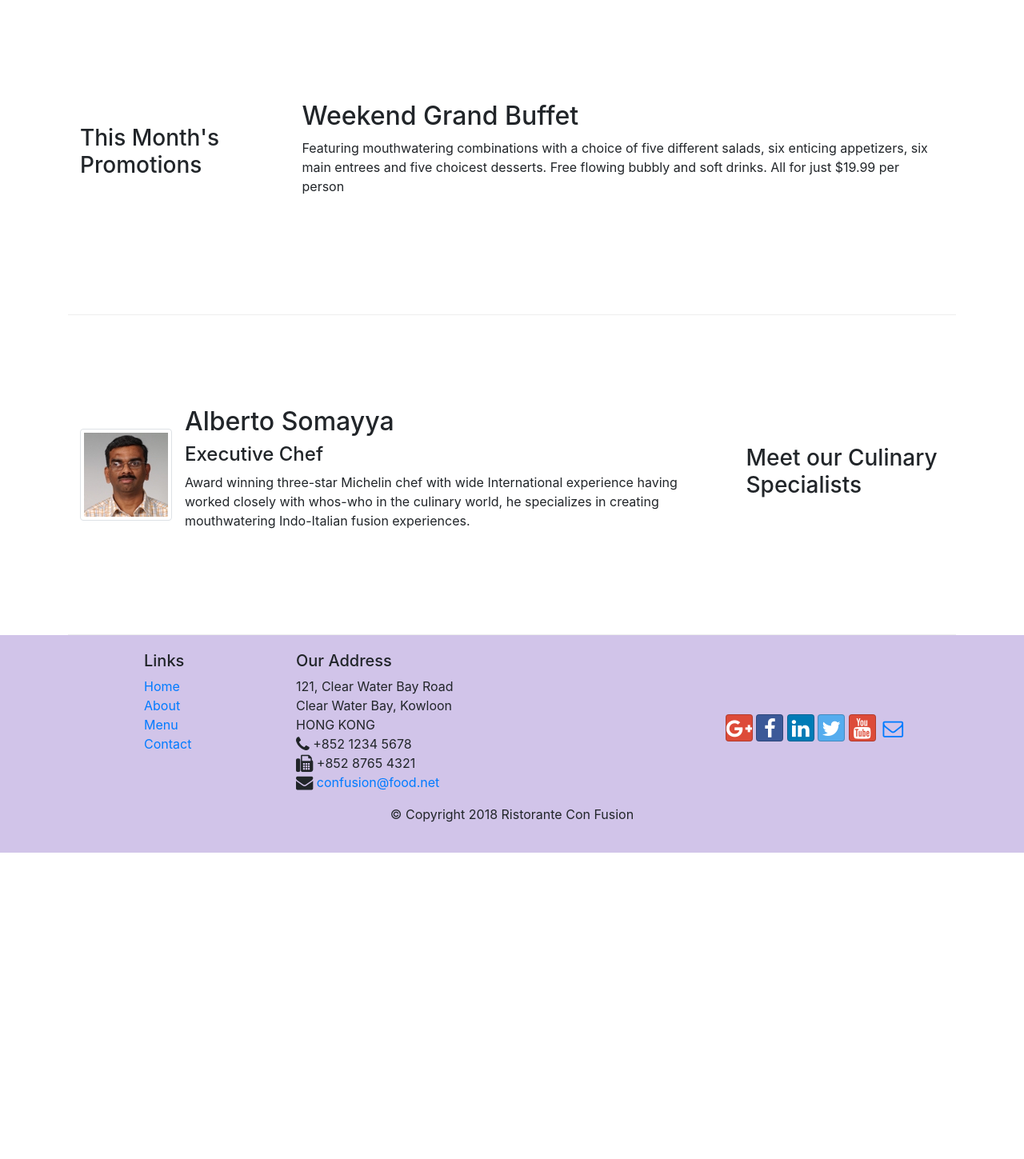
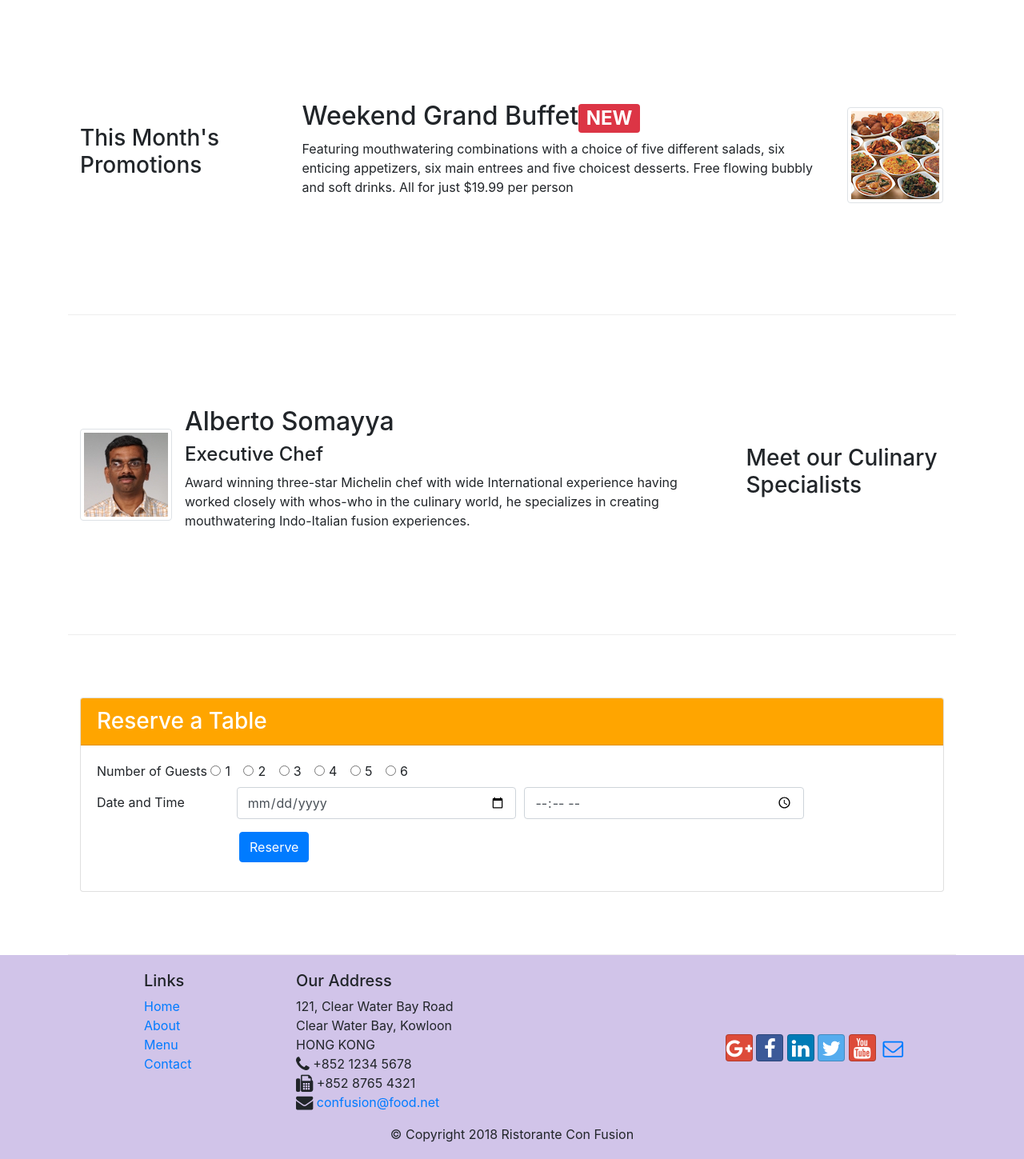
Before and after one commit to i-amritpal/Bootstrap4, a website: page index.html in a window 1280 px wide. Shown: the part 740-2189 px from the top of the page at 80% size. Before the commit the page ends 1806 px from the top, so only its background shows below. Drawn offline with nearby package versions, Linux system fonts and the light colour scheme.

Commit message:
Reservation

```diff
--- a/index.html
+++ b/index.html
@@ -1,17 +1,28 @@
 <!DOCTYPE html>
 <html lang="en">
-
   <head>
     <!-- Required meta tags always come first -->
-      <meta charset="utf-8">
-      <meta name="viewport" content="width=device-width, initial-scale=1, shrink-to-fit=no">
-      <meta http-equiv="x-ua-compatible" content="ie=edge">
+    <meta charset="utf-8" />
+    <meta
+      name="viewport"
+      content="width=device-width, initial-scale=1, shrink-to-fit=no"
+    />
+    <meta http-equiv="x-ua-compatible" content="ie=edge" />
 
     <!-- Bootstrap CSS -->
-      <link rel="stylesheet" href="node_modules/bootstrap/dist/css/bootstrap.min.css">
-      <link rel="stylesheet" href="node_modules/font-awesome/css/font-awesome.css">
-      <link rel="stylesheet" href="node_modules/bootstrap-social/bootstrap-social.css">
-      <link rel="stylesheet" href="css/styles.css">
+    <link
+      rel="stylesheet"
+      href="node_modules/bootstrap/dist/css/bootstrap.min.css"
+    />
+    <link
+      rel="stylesheet"
+      href="node_modules/font-awesome/css/font-awesome.css"
+    />
+    <link
+      rel="stylesheet"
+      href="node_modules/bootstrap-social/bootstrap-social.css"
+    />
+    <link rel="stylesheet" href="css/styles.css" />
 
     <title>Ristorante Con Fusion</title>
   </head>
@@ -19,16 +30,39 @@
   <body>
     <nav class="navbar navbar-dark navbar-expand-sm fixed-top">
       <div class="container">
-            <button class="navbar-toggler" type="button" data-toggle="collapse" data-target="#Navbar">
+        <button
+          class="navbar-toggler"
+          type="button"
+          data-toggle="collapse"
+          data-target="#Navbar"
+        >
           <span class="navbar-toggler-icon"></span>
         </button>
-            <a class="navbar-brand mr-auto" href="./index.html"><img src="img/logo.png" height="30" width="41"></a>
+        <a class="navbar-brand mr-auto" href="./index.html"
+          ><img src="img/logo.png" height="30" width="41"
+        /></a>
         <div class="collapse navbar-collapse mr-auto" id="Navbar">
           <ul class="navbar-nav mr-auto">
-                    <li class="nav-item active"><a class="nav-link" href="#"><span class="fa fa-home fa-lg"></span> Home</a></li>
-                    <li class="nav-item"><a class="nav-link" href="./aboutus.html"><span class="fa fa-info fa-lg"></span> About</a></li>
-                    <li class="nav-item"><a class="nav-link" href="#"><span class="fa fa-list fa-lg"></span> Menu</a></li>
-                    <li class="nav-item"><a class="nav-link" href="./contactus.html"><span class="fa fa-address-card fa-lg"></span> Contact</a></li>
+            <li class="nav-item active">
+              <a class="nav-link" href="#"
+                ><span class="fa fa-home fa-lg"></span> Home</a
+              >
+            </li>
+            <li class="nav-item">
+              <a class="nav-link" href="./aboutus.html"
+                ><span class="fa fa-info fa-lg"></span> About</a
+              >
+            </li>
+            <li class="nav-item">
+              <a class="nav-link" href="#"
+                ><span class="fa fa-list fa-lg"></span> Menu</a
+              >
+            </li>
+            <li class="nav-item">
+              <a class="nav-link" href="./contactus.html"
+                ><span class="fa fa-address-card fa-lg"></span> Contact</a
+              >
+            </li>
           </ul>
         </div>
       </div>
@@ -39,41 +73,70 @@
         <div class="row row-header">
           <div class="col-12 col-sm-6">
             <h1>Ristorante con Fusion</h1>
-                    <p>We take inspiration from the World's best cuisines, and create a unique fusion experience. Our lipsmacking creations will tickle your culinary senses!</p>
+            <p>
+              We take inspiration from the World's best cuisines, and create a
+              unique fusion experience. Our lipsmacking creations will tickle
+              your culinary senses!
+            </p>
           </div>
           <div class="col-12 col-sm align-self-center">
-                    <img src="img/logo.png" class="img-fluid">
+            <img src="img/logo.png" class="img-fluid" />
           </div>
+            <div class="align-self-center">
+                <a href="#jumpTarget"><button class="btn btn-primary" style="background-color: orange;">Reserve Table</button></a>
+            </div>
+
         </div>
       </div>
     </header>
 
-    <div class ='container'>
+    <div class="container">
       <div class="row row-content align-items-center">
         <div class="col-12 col-sm-4 order-sm-last col-md-3">
           <h3>Our Lipsmacking Culinary Creations</h3>
         </div>
         <div class="col col-sm order-sm-first col-md">
           <div class="media">
-                    <img class="d-flex mr-3 img-thumbnail align-self-center" src="img/uthappizza.png" alt="uthappizza">
+            <img
+              class="d-flex mr-3 img-thumbnail align-self-center"
+              src="img/uthappizza.png"
+              alt="uthappizza"
+            />
             <div class="media-body">
-                        <h2 class="md-0">Uthappizza<span class="badge badge-danger">HOT</span> <span class="badge badge-pill badge-secondary">$4.99</span></h2>
-                        <p>A unique combination of Indian Uthappam (pancake) and Italian pizza, topped with Cerignola olives, ripe vine cherry tomatoes, Vidalia onion, Guntur chillies and Buffalo Paneer.</p>
-
+              <h2 class="md-0">
+                Uthappizza<span class="badge badge-danger">HOT</span>
+                <span class="badge badge-pill badge-secondary">$4.99</span>
+              </h2>
+              <p>
+                A unique combination of Indian Uthappam (pancake) and Italian
+                pizza, topped with Cerignola olives, ripe vine cherry tomatoes,
+                Vidalia onion, Guntur chillies and Buffalo Paneer.
+              </p>
             </div>
           </div>
         </div>
       </div>
-
 
       <div class="row row-content align-items-center">
         <div class="col-12 col-sm-4 col-md-3">
           <h3>This Month's Promotions</h3>
         </div>
         <div class="col col-sm col-md">
-                <h2>Weekend Grand Buffet</h2>
-                <p>Featuring mouthwatering combinations with a choice of five different salads, six enticing appetizers, six main entrees and five choicest desserts. Free flowing bubbly and soft drinks. All for just $19.99 per person </p>
+          <h2>
+            Weekend Grand Buffet<span class="badge badge-danger">NEW</span>
+          </h2>
+          <p>
+            Featuring mouthwatering combinations with a choice of five different
+            salads, six enticing appetizers, six main entrees and five choicest
+            desserts. Free flowing bubbly and soft drinks. All for just $19.99
+            per person
+          </p>
         </div>
+        <img
+          class="d-flex mr-3 img-thumbnail align-self-center"
+          src="img/buffet.png"
+          alt="buffet"
+        />
       </div>
 
       <div class="row row-content align-items-center">
@@ -81,23 +144,140 @@
           <h3>Meet our Culinary Specialists</h3>
         </div>
         <div class="col col-sm order-sm-first col-md">
-
-
           <div class="media">
-                    <img class="d-flex mr-3 img-thumbnail align-self-center" src="img/alberto.png" alt="alberto">
+            <img
+              class="d-flex mr-3 img-thumbnail align-self-center"
+              src="img/alberto.png"
+              alt="alberto"
+            />
             <div class="media-body">
-
-
               <h2 class="mt-0">Alberto Somayya</h2>
               <h4>Executive Chef</h4>
-                        <p class="d-none d-sm-block">Award winning three-star Michelin chef with wide International experience having worked closely with whos-who in the culinary world, he specializes in creating mouthwatering Indo-Italian fusion experiences. </p>
-
-
+              <p class="d-none d-sm-block">
+                Award winning three-star Michelin chef with wide International
+                experience having worked closely with whos-who in the culinary
+                world, he specializes in creating mouthwatering Indo-Italian
+                fusion experiences.
+              </p>
+            </div>
+          </div>
         </div>
       </div>
 
+      <div class="row row-content">
+        <div class="col-sm col-8 align-self-center">
+          <div class="card">
+            <h3 class="card-header text-white" id="jumpTarget" style="background-color: orange">Reserve a Table</h3>
+            <div class="card-body">
+              <form>
+                <div>
+                    <div class="form-check form-check-inline">
+                        <label
+                          >Number of Guests
+                          <input
+                            class="form-check-input"
+                            type="radio"
+                            name="inlineRadioOptions"
+                            id="inlineRadio2"
+                            value="option2"
+                          />1</label
+                        >
+                      </div>
+                      <div class="form-check form-check-inline">
+                        <label
+                          ><input
+                            class="form-check-input"
+                            type="radio"
+                            name="inlineRadioOptions"
+                            id="inlineRadio2"
+                            value="option2"
+                          />2</label
+                        >
+                      </div>
 
+                      <div class="form-check form-check-inline">
+                        <label
+                          ><input
+                            class="form-check-input"
+                            type="radio"
+                            name="inlineRadioOptions"
+                            id="inlineRadio2"
+                            value="option2"
+                          />3</label
+                        >
+                      </div>
 
+                      <div class="form-check form-check-inline">
+                        <label
+                          ><input
+                            class="form-check-input"
+                            type="radio"
+                            name="inlineRadioOptions"
+                            id="inlineRadio2"
+                            value="option2"
+                          />4</label
+                        >
+                      </div>
+
+                      <div class="form-check form-check-inline">
+                        <label
+                          ><input
+                            class="form-check-input"
+                            type="radio"
+                            name="inlineRadioOptions"
+                            id="inlineRadio2"
+                            value="option2"
+                          />5</label
+                        >
+                      </div>
+
+                      <div class="form-check form-check-inline">
+                        <label
+                          ><input
+                            class="form-check-input"
+                            type="radio"
+                            name="inlineRadioOptions"
+                            id="inlineRadio2"
+                            value="option2"
+                          />6</label
+                        >
+                      </div>
+
+                </div>
+
+                <div class="form-group form-row">
+                  <label for class="col-md-2 col-form-label">Date and Time</label>
+                  <div class="form-row col-md-10">
+                    <div class="col-6 col-md-5">
+                      <input
+                        type="date"
+                        class="form-control"
+                        id="date"
+                        name="date"
+                        placeholder="Date"
+                      />
+                    </div>
+                    <div class="col-6 col-md-5">
+                      <input
+                        type="time"
+                        class="form-control"
+                        id="time"
+                        name="time"
+                        placeholder="Time"
+                      />
+                    </div>
+                  </div>
+                </div>
+                <div class="form-group row">
+                  <div class="offset-md-2 col-md-10">
+                    <button type="submit" class="btn btn-primary">
+                      Reserve
+                    </button>
+                  </div>
+                </div>
+              </form>
+            </div>
+          </div>
         </div>
       </div>
     </div>
@@ -117,22 +297,45 @@
           <div class="col-7 col-sm-5">
             <h5>Our Address</h5>
             <address>
-		              121, Clear Water Bay Road<br>
-		              Clear Water Bay, Kowloon<br>
-		              HONG KONG<br>
-		              <i class="fa fa-phone fa-lg"></i> +852 1234 5678<br>
-		              <i class="fa fa-fax fa-lg"></i> +852 8765 4321<br>
-		              <i class="fa fa-envelope fa-lg"></i> <a href="mailto:confusion@food.net">confusion@food.net</a>
+              121, Clear Water Bay Road<br />
+              Clear Water Bay, Kowloon<br />
+              HONG KONG<br />
+              <i class="fa fa-phone fa-lg"></i> +852 1234 5678<br />
+              <i class="fa fa-fax fa-lg"></i> +852 8765 4321<br />
+              <i class="fa fa-envelope fa-lg"></i>
+              <a href="mailto:confusion@food.net">confusion@food.net</a>
             </address>
           </div>
           <div class="col-12 col-sm-4 align-self-center">
             <div class="text-center">
-                        <a class="btn btn-social-icon btn-google" href="http://google.com/+"><i class="fa fa-google-plus fa-lg"></i></a>
-                        <a class="btn btn-social-icon btn-facebook" href="http://www.facebook.com/profile.php?id="><i class="fa fa-facebook fa-lg"></i></a>
-                        <a class="btn btn-social-icon btn-linkedin" href="http://www.linkedin.com/in/"><i class="fa fa-linkedin fa-lg"></i></a>
-                        <a class="btn btn-social-icon btn-twitter" href="http://twitter.com/"><i class="fa fa-twitter fa-lg"></i></a>
-                        <a class="btn btn-social-icon btn-google" href="http://youtube.com/"><i class="fa fa-youtube fa-lg"></i></a>
-                        <a class="btn btn-social-icon" href="mailto:"><i class="fa fa-envelope-o fa-lg"></i></a>
+              <a
+                class="btn btn-social-icon btn-google"
+                href="http://google.com/+"
+                ><i class="fa fa-google-plus fa-lg"></i
+              ></a>
+              <a
+                class="btn btn-social-icon btn-facebook"
+                href="http://www.facebook.com/profile.php?id="
+                ><i class="fa fa-facebook fa-lg"></i
+              ></a>
+              <a
+                class="btn btn-social-icon btn-linkedin"
+                href="http://www.linkedin.com/in/"
+                ><i class="fa fa-linkedin fa-lg"></i
+              ></a>
+              <a
+                class="btn btn-social-icon btn-twitter"
+                href="http://twitter.com/"
+                ><i class="fa fa-twitter fa-lg"></i
+              ></a>
+              <a
+                class="btn btn-social-icon btn-google"
+                href="http://youtube.com/"
+                ><i class="fa fa-youtube fa-lg"></i
+              ></a>
+              <a class="btn btn-social-icon" href="mailto:"
+                ><i class="fa fa-envelope-o fa-lg"></i
+              ></a>
             </div>
           </div>
         </div>
@@ -148,5 +351,4 @@
     <script src="node_modules/popper.js/dist/umd/popper.min.js"></script>
     <script src="node_modules/bootstrap/dist/js/bootstrap.min.js"></script>
   </body>
-
 </html>
```
Lines whose indentation alone changed are shown as unchanged.
